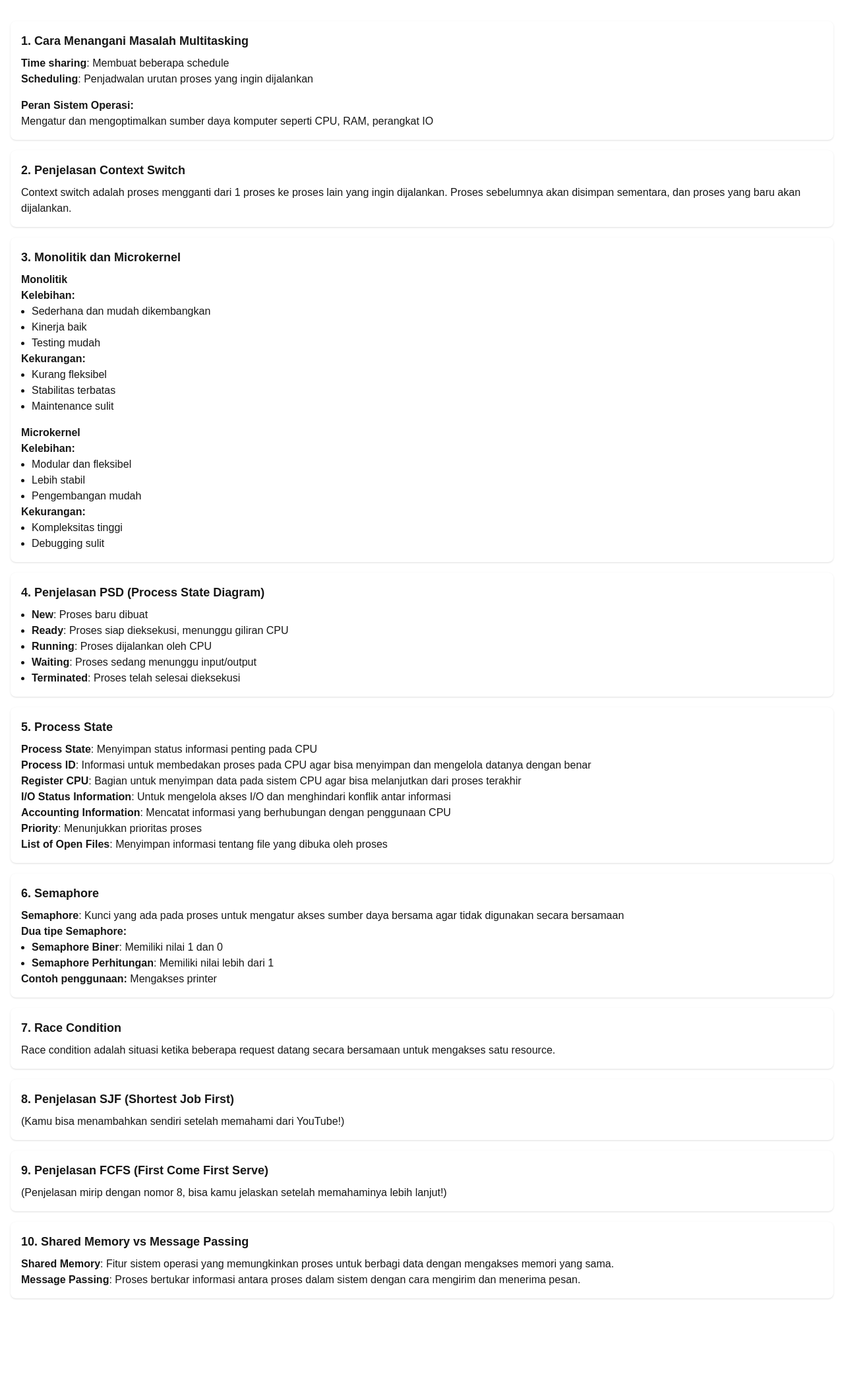
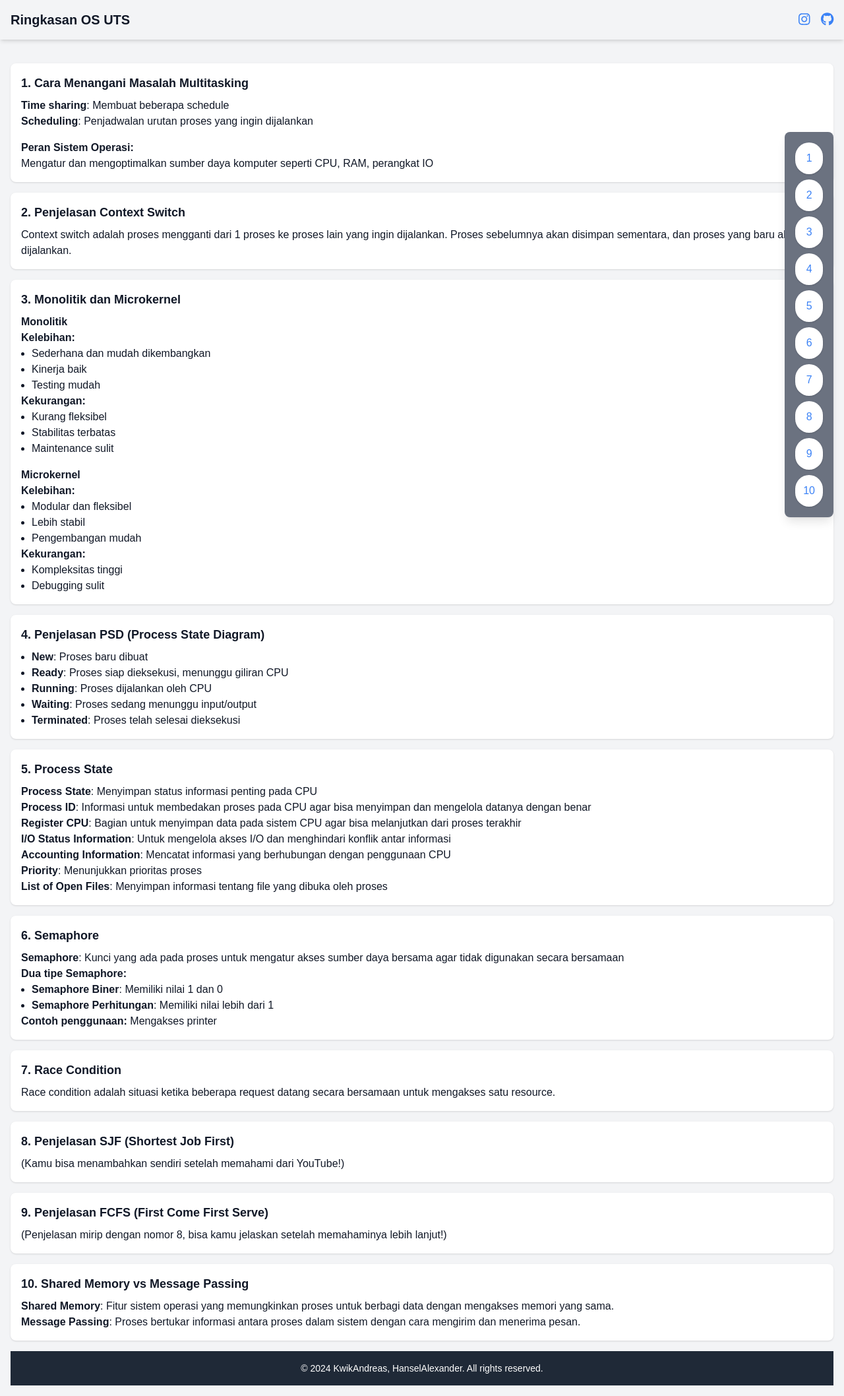
Before and after one commit to KwikAndreas/os_uts, a Next.js app: page / in a window 1280 px wide. Shown: the whole page at 66% size. Before the commit the page ends 2000 px from the top, so only its background shows below. Built offline with nearby package versions, Linux system fonts and the light colour scheme.

Commit message:
update ui

```diff
--- /dev/null
+++ b/app/components/ButtonBar.tsx
@@ -0,0 +1,51 @@
+"use client";
+
+import { useState } from 'react';
+import { FontAwesomeIcon } from '@fortawesome/react-fontawesome';
+import { faBars, faTimes } from '@fortawesome/free-solid-svg-icons';
+
+const ButtonBar = () => {
+  const [isVisible, setIsVisible] = useState(false);
+
+  const scrollToQuestion = (questionId: string) => {
+    const element = document.getElementById(questionId);
+    if (element) {
+      element.scrollIntoView({ behavior: 'smooth' });
+    }
+  };
+
+  const toggleVisibility = () => {
+    setIsVisible(!isVisible);
+  };
+
+  return (
+    <div>
+      {/* Toggle Button for Mobile */}
+      <button
+        onClick={toggleVisibility}
+        className="fixed bottom-4 right-4 bg-blue-500 text-white p-3 rounded-full shadow-lg z-50 md:hidden"
+      >
+        <FontAwesomeIcon icon={isVisible ? faTimes : faBars} />
+      </button>
+
+      {/* ButtonBar */}
+      <div
+        className={`fixed top-1/4 right-4 bg-gray-500 p-4 rounded-lg shadow-lg transform transition-transform duration-300 ease-in-out ${
+          isVisible ? 'translate-x-0' : 'translate-x-full'
+        } md:translate-x-0 md:flex md:flex-col md:space-y-2 z-40 hidden md:block`}
+      >
+        {[1, 2, 3, 4, 5, 6, 7, 8, 9, 10].map((num) => (
+          <button
+            key={num}
+            onClick={() => scrollToQuestion(`question-${num}`)}
+            className="bg-white text-blue-500 p-3 rounded-full shadow hover:bg-blue-100 dark:bg-gray-700 dark:text-white dark:hover:bg-blue-600 transition duration-300 ease-in-out transform hover:scale-110"
+          >
+            {num}
+          </button>
+        ))}
+      </div>
+    </div>
+  );
+};
+
+export default ButtonBar;
--- /dev/null
+++ b/app/components/Footer.tsx
@@ -0,0 +1,20 @@
+"use client";
+
+const Footers = () => {
+  return (
+    <footer className="bg-gray-800 text-white py-4">
+      <div className="container mx-auto px-4">
+        <div className="flex justify-center items-center">
+          <div className="text-center">
+            <p className="text-sm">
+              &copy; {new Date().getFullYear()} KwikAndreas, HanselAlexander.
+              All rights reserved.
+            </p>
+          </div>
+        </div>
+      </div>
+    </footer>
+  );
+};
+
+export default Footers;
--- a/app/components/Navbar.tsx
+++ b/app/components/Navbar.tsx
@@ -0,0 +1,70 @@
+"use client";
+import { useState, useEffect } from "react";
+import {
+  faGithub,
+  faInstagram,
+  faWebAwesome,
+} from "@fortawesome/free-brands-svg-icons";
+import { FontAwesomeIcon } from "@fortawesome/react-fontawesome";
+
+const Navbar = () => {
+  const [darkMode, setDarkMode] = useState(false);
+
+  useEffect(() => {
+    if (darkMode) {
+      document.documentElement.classList.add("dark");
+    } else {
+      document.documentElement.classList.remove("dark");
+    }
+  }, [darkMode]);
+
+  const toggleDarkMode = () => {
+    if (darkMode) {
+      document.documentElement.classList.remove("dark");
+      localStorage.setItem("theme", "light");
+    } else {
+      document.documentElement.classList.add("dark");
+      localStorage.setItem("theme", "dark");
+    }
+    setDarkMode(!darkMode);
+  };
+
+  return (
+    <nav className="bg-gray-100 dark:bg-gray-800 p-4 shadow-md fixed w-full z-10">
+      <div className="container mx-auto flex justify-between items-center">
+        <div className="text-xl font-bold text-gray-900 dark:text-white">
+          Ringkasan OS UTS
+        </div>
+        {/* <div className="flex items-center space-x-4">
+          <button
+            onClick={toggleDarkMode}
+            className="bg-gray-200 dark:bg-gray-700 p-2 rounded-lg text-sm"
+          >
+            {darkMode ? "☀️" : "🌙"}
+          </button>
+        </div> */}
+        <div className="flex items-center space-x-4">
+          <a
+            href="https://www.instagram.com/kwik_andreas_jonathan/"
+            target="_blank"
+            rel="noopener noreferrer"
+            className="text-blue-500 dark:text-blue-400"
+          >
+            <FontAwesomeIcon icon={faInstagram} size="lg" />
+          </a>
+
+          <a
+            href="https://github.com/KwikAndreas"
+            target="_blank"
+            rel="noopener noreferrer"
+            className="text-blue-500 dark:text-blue-400"
+          >
+            <FontAwesomeIcon icon={faGithub} size="lg" />
+          </a>
+        </div>
+      </div>
+    </nav>
+  );
+};
+
+export default Navbar;
--- a/app/layout.tsx
+++ b/app/layout.tsx
@@ -14,8 +14,8 @@ const geistMono = localFont({
 });
 
 export const metadata: Metadata = {
-  title: "Create Next App",
-  description: "Generated by create next app",
+  title: "UTS OS",
+  description: "Kwik Andreas Jonathan",
 };
 
 export default function RootLayout({
--- a/app/page.tsx
+++ b/app/page.tsx
@@ -8,11 +8,16 @@ import Nomor7 from "./pages/no7";
 import Nomor8 from "./pages/no8";
 import Nomor9 from "./pages/no9";
 import Nomor10 from "./pages/no10";
+import Navbar from "./components/Navbar";
+import ButtonBar from "./components/ButtonBar";
+import Footers from "./components/Footer";
 
 export default function Home() {
   return (
-    <div>
-      <main>
+    <div className="min-h-screen bg-gray-100 dark:bg-gray-900 text-gray-900 dark:text-white">
+      <Navbar />
+      <div className="pt-16">
+        <ButtonBar />
         <div className="container mx-auto p-4">
           <Nomor1 />
           <Nomor2 />
@@ -24,8 +29,9 @@ export default function Home() {
           <Nomor8 />
           <Nomor9 />
           <Nomor10 />
+          <Footers />
         </div>
-      </main>
+      </div>
     </div>
   );
 }
```
Also changed, not shown: package.json (+9 -4 lines), 1 other file (tests, documents, lock files or other folders).
